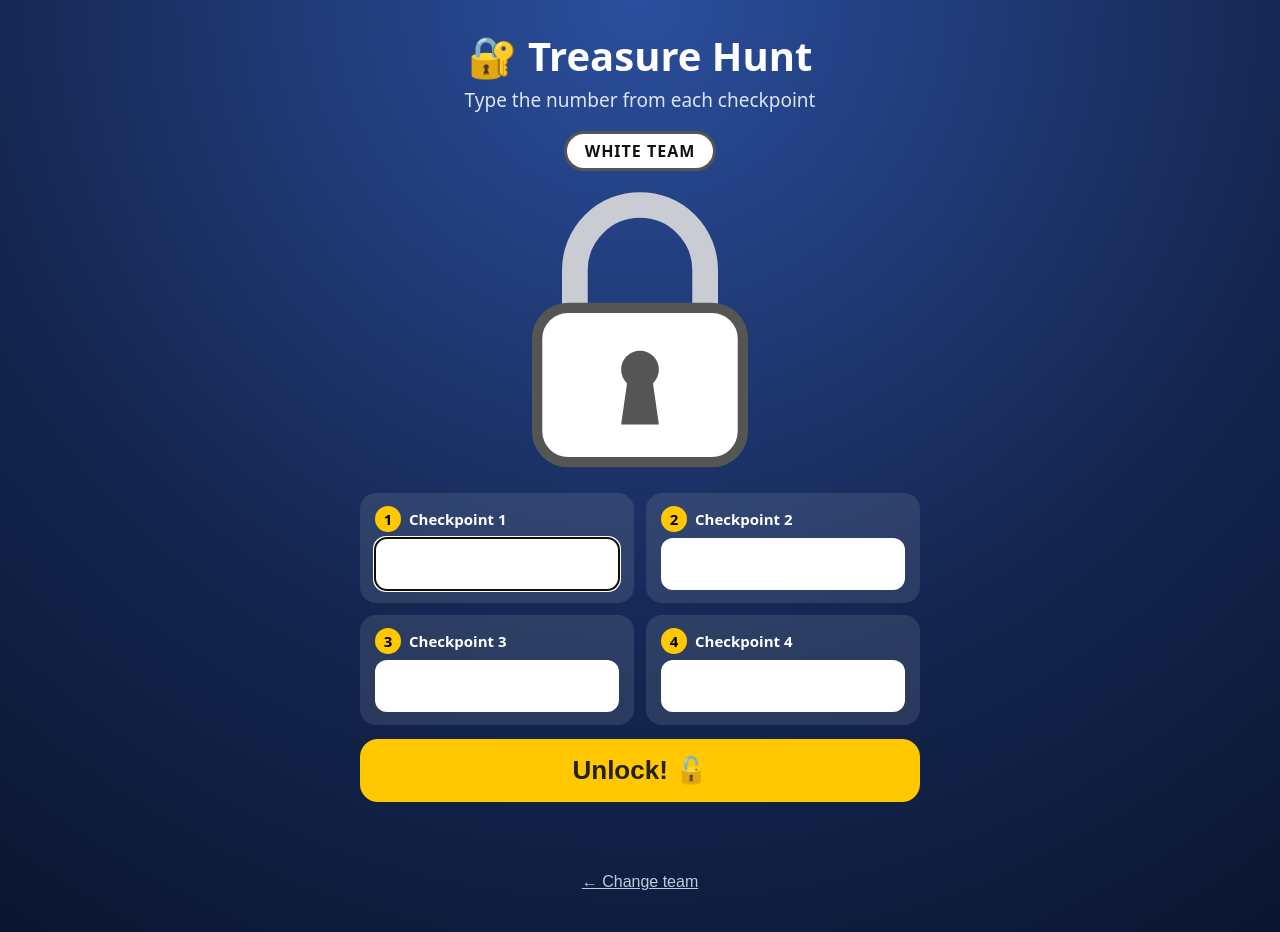
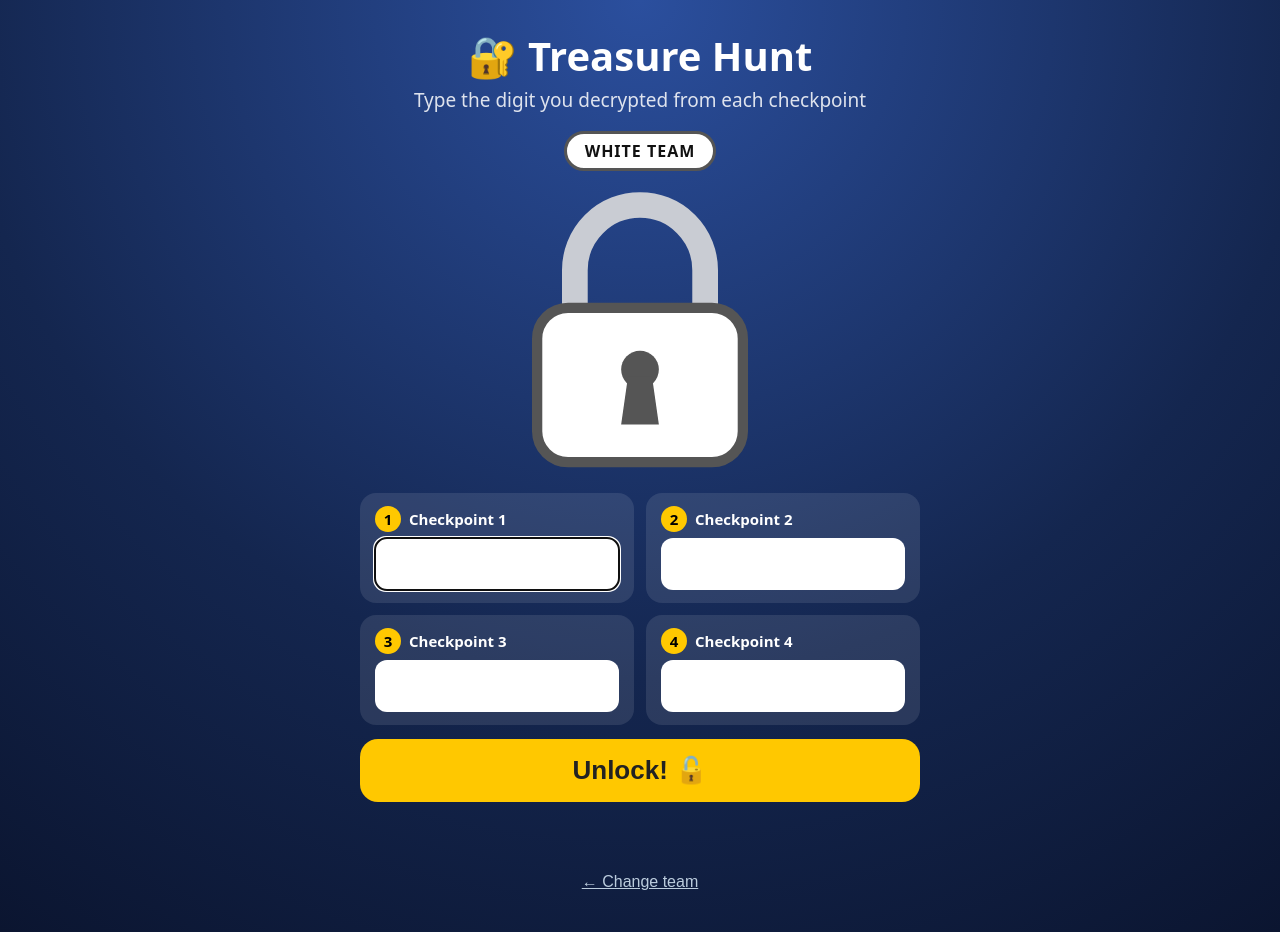
Before and after one commit to chunfpoon-code/eppingscout, a plain HTML site: page index.html in a window 1280 px wide. Both pictures are taken after a click on the button "WHITE". Drawn offline with Linux system fonts and the light colour scheme.

Commit message:
feat: unlock page takes single decrypted digits
Co-Authored-By: Claude Sonnet 5.5 <noreply@anthropic.com>
Claude-Session: https://claude.ai/code/session_01Hv6jZmLmKy7reTnED2w7jr

```diff
--- a/index.html
+++ b/index.html
@@ -61,7 +61,7 @@ canvas#fx{position:fixed;inset:0;pointer-events:none;z-index:10}
 
 <script>
 var SALT="scout2026";
-var H={"white": [["8190f6d3"], ["d30387f3"], ["7521747b"], ["e400932e"]], "grey": [["768f605b"], ["30f25a44", "49244dc4"], ["8f6b2462"], ["db7b78d0"]], "red": [["324adf21"], ["41fc7f52"], ["58dfce63"], ["f02c00bc"]], "black": [["a8a4e8e5"], ["4ed6f3c6"], ["fcadf2c5"], ["bee359da"]]};
+var H={"white": [["edbc9ee7"], ["58405dde"], ["01a1750c"], ["7e38d811"]], "grey": [["798f6514"], ["e3132278"], ["8cf9d55f"], ["089136d1"]], "red": [["b412dc91"], ["8eaad390"], ["80a839e6"], ["ed2bfc03"]], "black": [["fe44c1bf"], ["79dc2331"], ["ebda5307"], ["d65d487e"]]};
 var COL={white:["#ffffff","#555"],black:["#202020","#000"],grey:["#8a8f98","#4a4f58"],red:["#e0272d","#8e0f14"]};
 function fnv(s){var h=0x811c9dc5>>>0;for(var i=0;i<s.length;i++){h^=s.charCodeAt(i);h=Math.imul(h,0x01000193)>>>0}return ("00000000"+h.toString(16)).slice(-8)}
 function norm(v){return v.replace(/\D/g,"").replace(/^0+(?=\d)/,"")}
@@ -71,9 +71,9 @@ function show(id){document.querySelectorAll(".screen").forEach(function(e){e.cla
 document.querySelectorAll(".team").forEach(function(b){b.onclick=function(){pick(b.dataset.t)}});
 function pick(t){team=t;var c=COL[t];var r=document.documentElement.style;r.setProperty("--c",c[0]);r.setProperty("--c2",c[1]);
  var bd=$("badge");bd.textContent=t+" team";bd.style.background=c[0];bd.style.color=(t==="white"||t==="grey")?"#111":"#fff";bd.style.borderColor=c[1]==="#000"?"#fff":c[1];
- var f=$("fields");f.innerHTML="";for(var i=0;i<4;i++){f.insertAdjacentHTML("beforeend",'<div class="f" id="f'+i+'"><label><i>'+(i+1)+'</i>Checkpoint '+(i+1)+'</label><input inputmode="numeric" autocomplete="off" id="in'+i+'" maxlength="6"></div>')}
+ var f=$("fields");f.innerHTML="";for(var i=0;i<4;i++){f.insertAdjacentHTML("beforeend",'<div class="f" id="f'+i+'"><label><i>'+(i+1)+'</i>Checkpoint '+(i+1)+'</label><input inputmode="numeric" autocomplete="off" id="in'+i+'" maxlength="2"></div>')}
  $("lockwrap").className="";$("msg").textContent="";$("msg").className="msg";$("go").style.display="";
- $("sub").textContent="Type the number from each checkpoint";show("s2");$("in0").focus()}
+ $("sub").textContent="Type the digit you decrypted from each checkpoint";show("s2");$("in0").focus()}
 $("back").onclick=function(){$("sub").textContent="Which team are you?";show("s1")};
 $("go").onclick=check;
 document.addEventListener("keydown",function(e){if(e.key==="Enter"&&$("s2").classList.contains("on"))check()});
```
